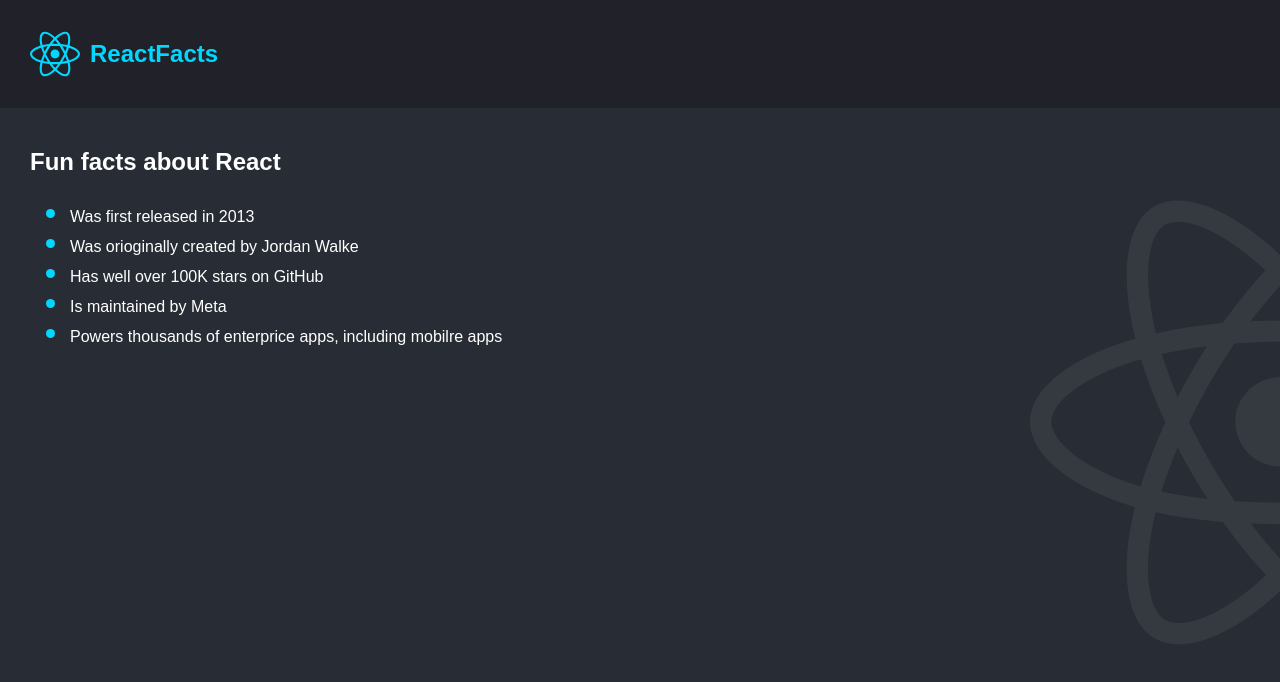
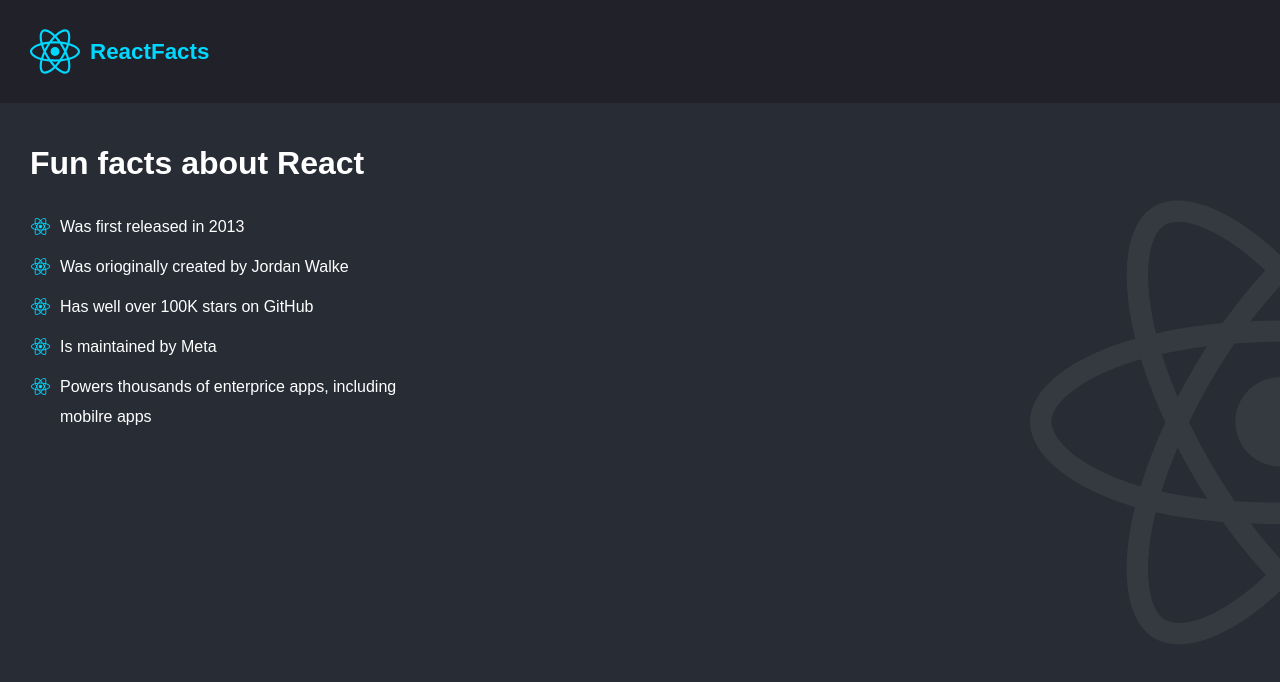
Before and after one commit to fridaberge/practice_react, a React (Vite) app in the folder static_page/static_page2/: page / in a window 1280 px wide. Shown: the top 682 px of the page. Built offline with nearby package versions, Linux system fonts and the light colour scheme.

Commit message:
made the css

```diff
--- a/static_page/static_page2/src/components/Main.jsx
+++ b/static_page/static_page2/src/components/Main.jsx
@@ -1,7 +1,7 @@
 export default function Main(){
     return(
         <>
-            <section className = "main">
+            <main ction className = "main">
                 <h1>Fun facts about React</h1>
                 <ul className = "fact-list">
                     <li>Was first released in 2013</li>
@@ -11,7 +11,7 @@ export default function Main(){
                     <li>Powers thousands of enterprice apps, including mobilre apps</li>
                 </ul>
                 <img className = "background-logo" src = "react.svg" alt = "big logo react"/>
-            </section>
+            </main>
         </>
     )
 }
--- a/static_page/static_page2/src/components/Navbar.jsx
+++ b/static_page/static_page2/src/components/Navbar.jsx
@@ -1,10 +1,10 @@
 export default function Navbar(){
     return(
         <header className = "nav-bar">
-            <section className = "logo">
+            <nav className = "logo">
                 <img className = "logo-pic" src = "react.svg" alt = "React logo" />
                 <h1 className = "logo-txt">ReactFacts</h1>
-            </section>
+            </nav>
         </header>
     )
 }
--- a/static_page/static_page2/src/index.css
+++ b/static_page/static_page2/src/index.css
@@ -22,6 +22,8 @@
 
 .logo-txt{
     color : #00d8ff;
+    font-size: 1.4rem;
+    font-weight: 700;
 }
 
 .logo-txt:hover{
@@ -46,10 +48,39 @@ body {
     padding: 20px 30px;
 }
 
+.fact-list{
+    list-style: none;
+    padding-left: 0;
+    max-width: 400px;
+    margin-block: 30px;
+}
+
+.fact-list li{
+    display: flex;
+    align-items: flex-start;
+    line-height: 30px;
+    gap: 10px;
+    margin-bottom: 10px;
+}
+
+.fact-list li::before{
+    content: "";
+    flex-shrink: 0;
+    width: 20px;
+    height: 30px;
+    background-size: 19px;
+    background-image: url("/react.svg");
+    background-position: center;
+    background-repeat: no-repeat;
+}
+
+
+/* oroginal assignment
 li::marker{
     color: #00d8ff;
     font-size: 1.8em;
 }
+    */
 
 .background-logo{
     width: 500;
```
